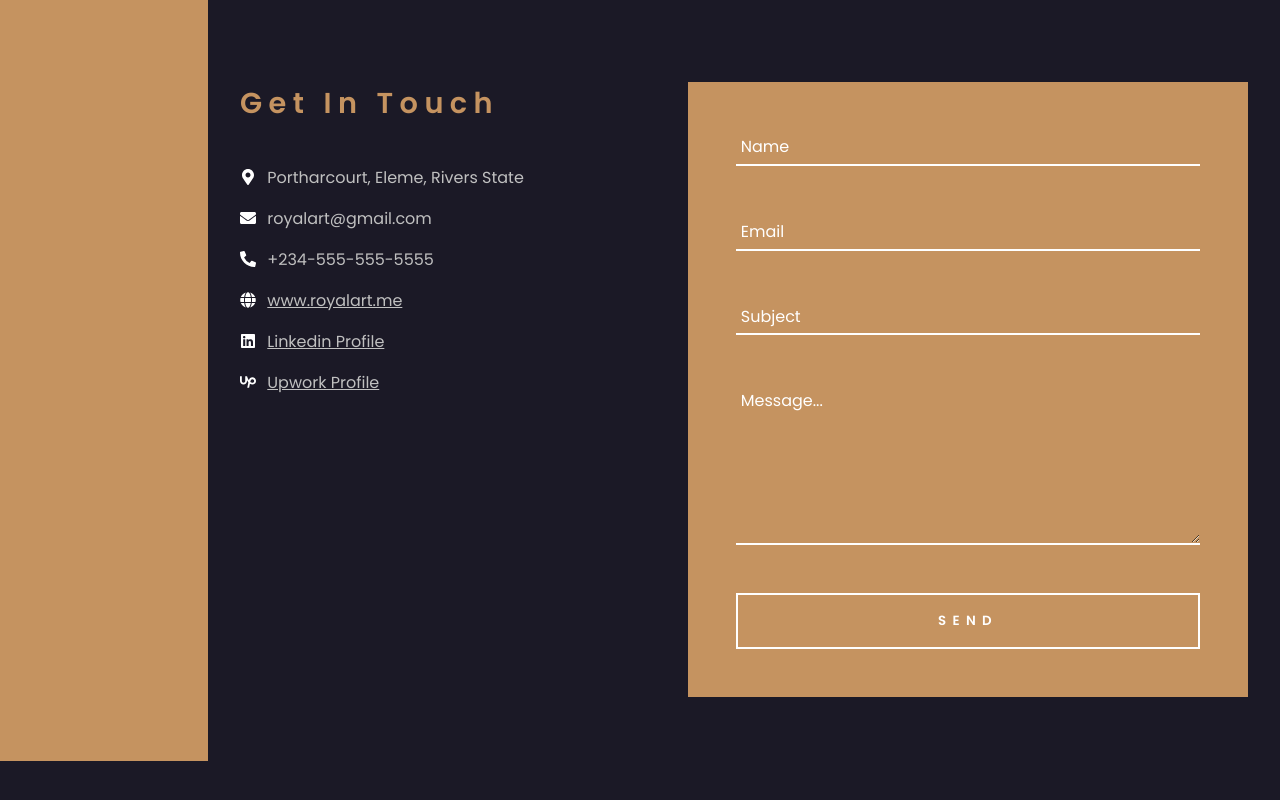
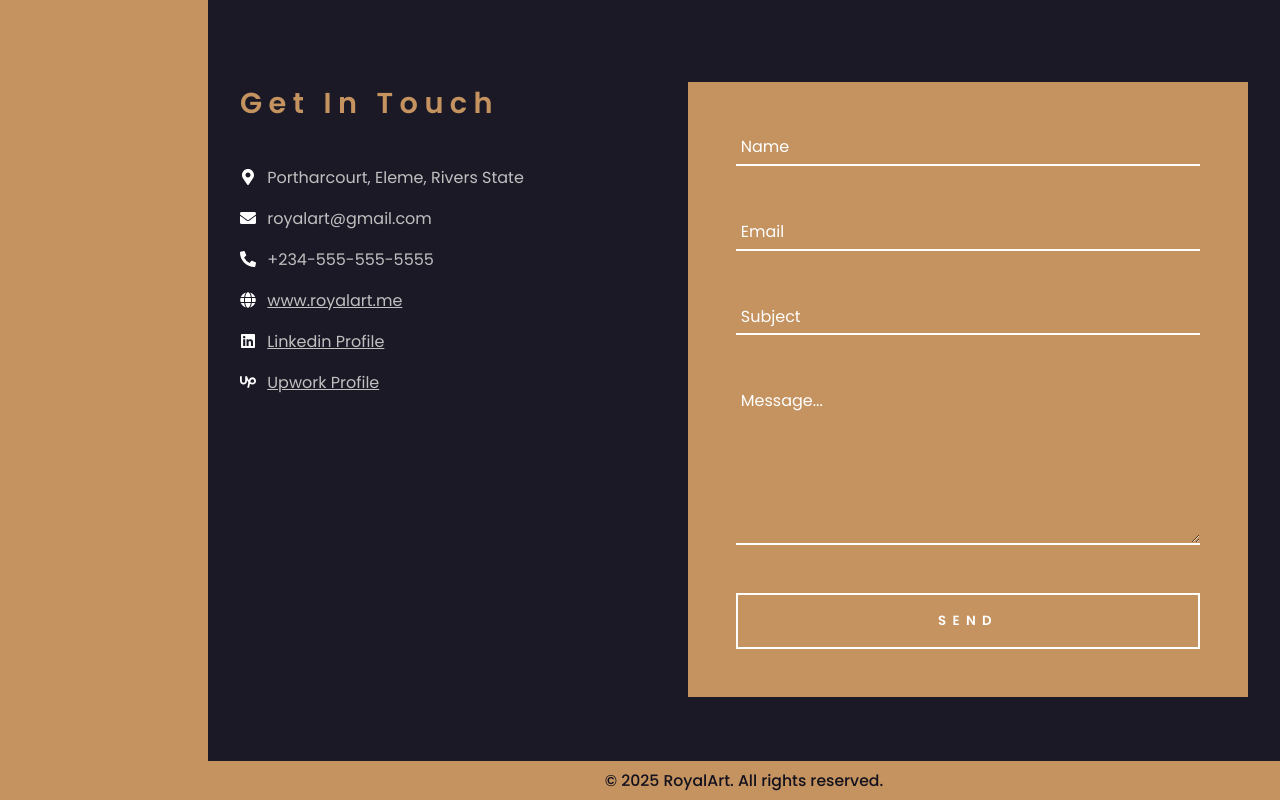
Before and after one commit to deauthor1234/online-resume, a React (Vite) app: page / in a window 1280 px wide. Shown: the part 3689-4489 px from the top of the page. Before the commit the page ends 4450 px from the top, so only its background shows below. Built offline with nearby package versions, Linux system fonts and the light colour scheme.

Commit message:
Add Footer

```diff
--- a/src/components/Content.jsx
+++ b/src/components/Content.jsx
@@ -1,5 +1,6 @@
 import Contact from "./Contact"
 import Experience from "./Experience"
+import Footer from "./Footer"
 import Hero from "./Hero"
 import Services from "./Services"
 import Skills from "./Skills"
@@ -14,6 +15,7 @@ const Content = () => {
         <Experience />
         <Skills />
         <Contact />
+        <Footer />
     </main>
   )
 }
--- /dev/null
+++ b/src/components/Footer.jsx
@@ -0,0 +1,9 @@
+const Footer = () => {
+  return (
+    <footer>
+        © {new Date().getFullYear()} RoyalArt. All rights reserved.
+    </footer>
+  )
+}
+
+export default Footer
--- a/src/index.css
+++ b/src/index.css
@@ -529,6 +529,15 @@ section {
   color: var(--accent-color);
 }
 
+footer {
+  text-align: center;
+  background: var(--accent-color);
+  color: var(--main-color);
+  font-weight: 500;
+  font-size: 0.98rem;
+  padding: 0.5rem 0;
+}
+
 /* Making Responsive */
 @media (max-width: 1024px) {
   nav .navbar #menuIcon {
```
